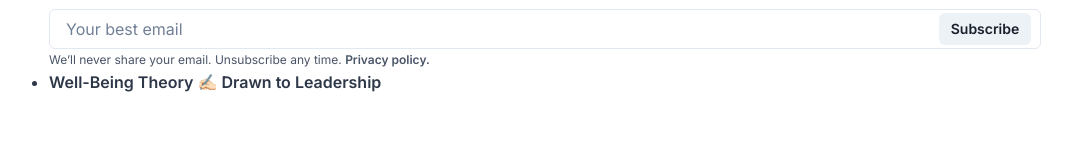
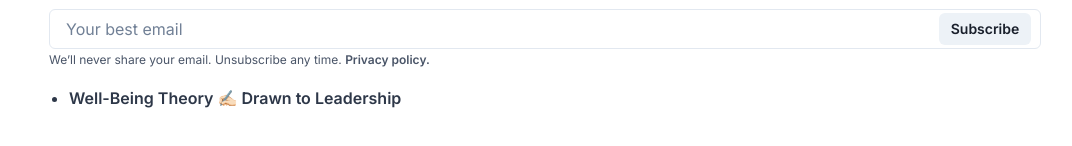
Before and after one commit to choefele/claushoefele.com, a Next.js app: page /newsletter in a window 1280 px wide. Shown: the part 210-356 px from the top of the page, without its empty margins (95-1167 px from the left). Built offline with nearby package versions, Linux system fonts and the light colour scheme; no server answers.

Commit message:
Render correct UL

```diff
--- a/src/pages/newsletter.tsx
+++ b/src/pages/newsletter.tsx
@@ -1,6 +1,6 @@
 import Head from 'next/head';
 import { useRouter } from 'next/router';
-import { H1, H2, P, A } from '../components/content';
+import { H1, H2, P, A, Ul, Li } from '../components/content';
 import SubscribeForm from '../components/subscribe-form';
 import { loadPosts, Post } from '../load-content-data';
 
@@ -24,17 +24,17 @@ export default function Newsletter({ posts }: { posts: Post[] }) {
           at a time.
         </P>
         <SubscribeForm optedInEmail={email} />
-        <ul>
+        <Ul mt="1rem">
           {posts.map((post) => {
             return (
-              <li key={post.filePath}>
+              <Li key={post.filePath}>
                 <A href={`newsletter/${post.metadata.slug}`}>
                   {post.metadata.title}
                 </A>
-              </li>
+              </Li>
             );
           })}
-        </ul>
+        </Ul>
       </main>
     </>
   );
```
